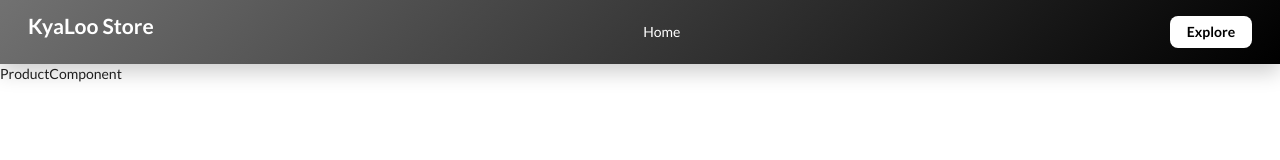
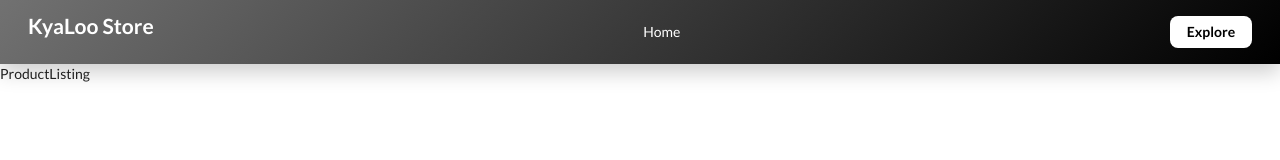
Before and after one commit to AbhayChaskar/kyaLoo_store, a React (Vite) app: page / in a window 1280 px wide. Shown: the top 160 px of the page. Built offline with nearby package versions, Linux system fonts and the light colour scheme.

Commit message:
ProductListing route

```diff
--- a/src/App.jsx
+++ b/src/App.jsx
@@ -3,6 +3,7 @@ import Header from './Components/Header'
 import { BrowserRouter as Router, Routes, Route } from 'react-router-dom'
 import ProductComponent from './Components/ProductComponent'
 import ProductDetails from './Components/ProductDetails'
+import ProductListing from './Components/ProductListing'
 
 function App() {
   return (
@@ -10,7 +11,7 @@ function App() {
     <div className='App'>
         <Header />
         <Routes>
-          <Route path='/' element={<ProductComponent />} />
+          <Route path='/' element={<ProductListing />} />
           <Route path='/product/:productId' element={<ProductDetails />} />
         </Routes>
     </div>
```
